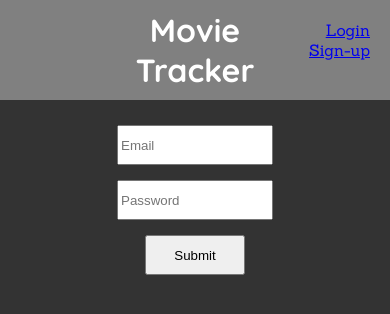
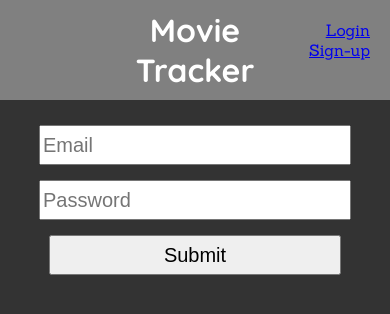
Before and after one commit to rmorgan323/movie-tracker, a React (Create React App) app: page /login in a window 390 px wide. Shown: the top 314 px of the page. Built offline with nearby package versions, Linux system fonts and the light colour scheme; no server answers.

Commit message:
Inputs are responsive

```diff
--- a/src/containers/ControlledForm/ControlledForm.css
+++ b/src/containers/ControlledForm/ControlledForm.css
@@ -6,9 +6,23 @@ form {
 input {
   width: 40%;
   margin-top: 15px;
-  height: 40px; }
+  height: 40px;
+  font-size: 20px; }
 
 .submit-button {
   height: 40px;
-  width: 100px;
-  margin-top: 15px; }
+  width: 35%;
+  margin-top: 15px;
+  font-size: 20px; }
+
+@media screen and (max-width: 800px) {
+  input {
+    width: 50%; }
+  .submit-button {
+    width: 45%; } }
+
+@media screen and (max-width: 500px) {
+  input {
+    width: 80%; }
+  .submit-button {
+    width: 75%; } }
--- a/src/containers/ControlledForm/ControlledForm.scss
+++ b/src/containers/ControlledForm/ControlledForm.scss
@@ -8,10 +8,31 @@ input {
   width: 40%;
   margin-top: 15px;
   height: 40px;
+  font-size: 20px;
 }
 
 .submit-button {
   height: 40px;
-  width: 100px;
+  width: 35%;
   margin-top: 15px;
+  font-size: 20px;
 }
+
+@media screen and (max-width: 800px) {
+  input {
+    width: 50%;
+  }
+  .submit-button {
+    width: 45%
+  }
+
+}
+
+@media screen and (max-width: 500px) {
+  input {
+    width: 80%;
+  }
+  .submit-button{
+    width: 75%
+  }
+}
```
